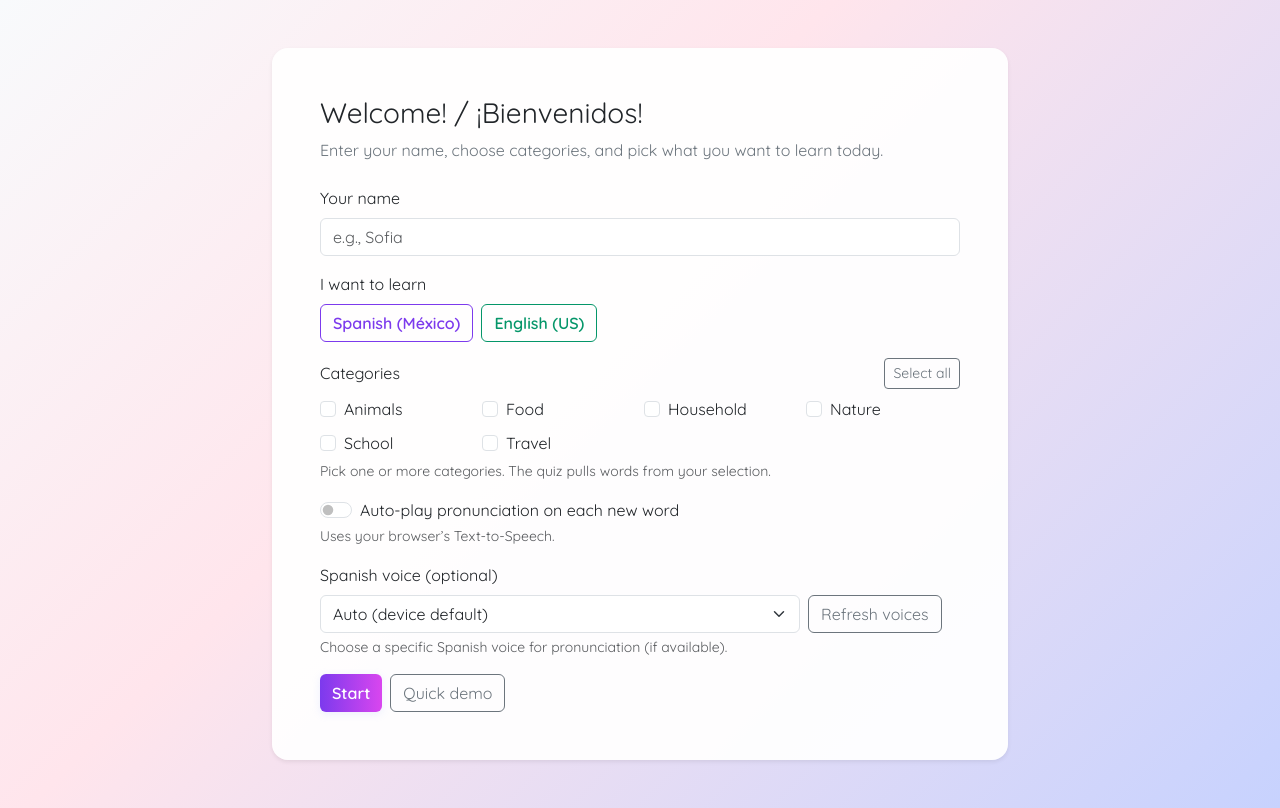
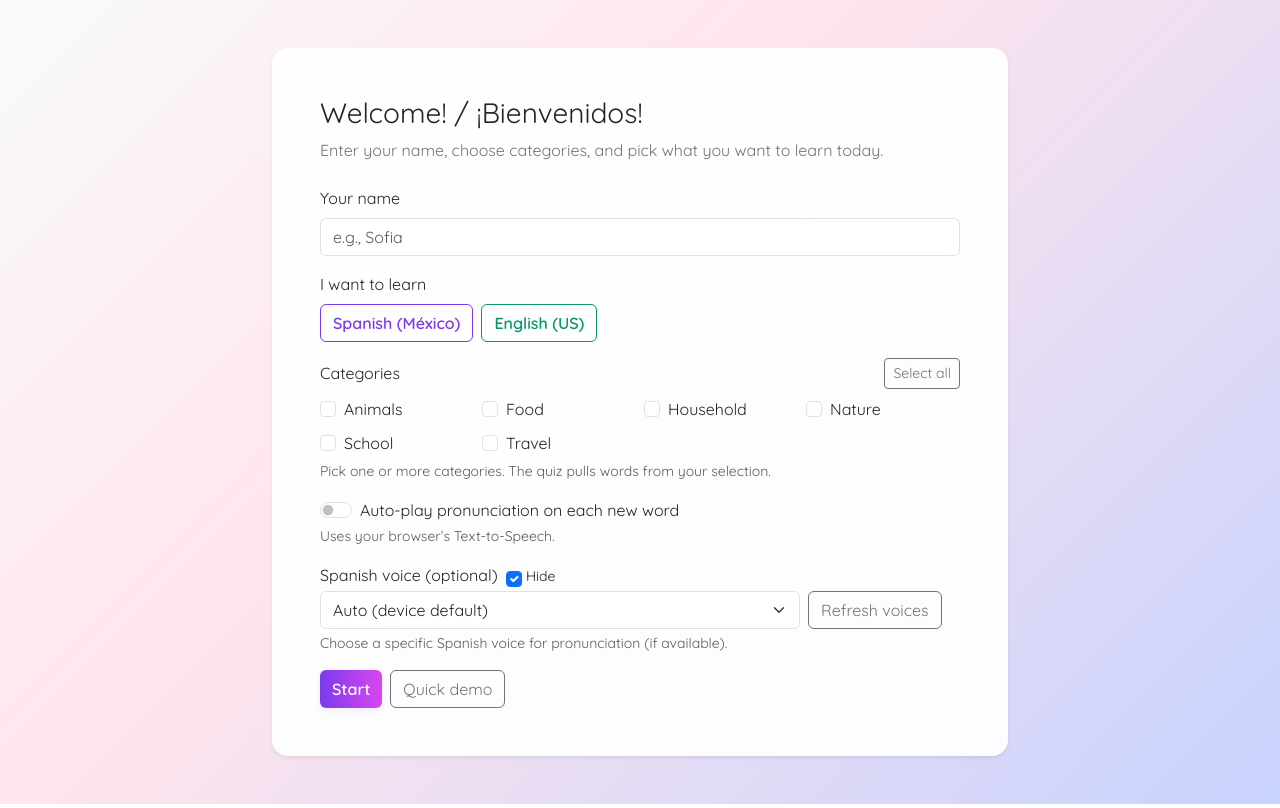
Before and after one commit to LouieR-Perez/bilingual-vocab-game, a plain HTML site: page index.html in a window 1280 px wide. Drawn offline with nearby package versions, Linux system fonts and the light colour scheme.

Commit message:
Enhance Spanish voice selection: add toggle to show/hide voice controls and persist preference

```diff
--- a/index.html
+++ b/index.html
@@ -68,7 +68,15 @@
 
               <!-- Spanish voice selector -->
               <div class="col-12">
-                <label for="voice-select-es" class="form-label">Spanish voice (optional)</label>
+                <div id="voice-select-section">
+                  <div class="d-flex align-items-center mb-1">
+                    <label for="voice-select-es" class="form-label mb-0">Spanish voice (optional)</label>
+                    <div class="ms-2">
+                      <input class="form-check-input" type="checkbox" id="toggle-voice-select" style="vertical-align: middle;" />
+                      <label class="form-check-label small" for="toggle-voice-select" id="toggle-voice-label">Hide</label>
+                    </div>
+                  </div>
+                  <div id="voice-select-controls">
                     <div class="d-flex gap-2 flex-wrap">
                       <select id="voice-select-es" class="form-select" style="max-width: 480px;">
                         <option value="">Auto (device default)</option>
@@ -78,6 +86,8 @@
                       </button>
                     </div>
                     <div class="form-text">Choose a specific Spanish voice for pronunciation (if available).</div>
+                  </div>
+                </div>
               </div>
               <div class="col-12 d-grid d-sm-flex gap-2">
                 <button class="btn btn-primary" type="submit">Start</button>
--- a/js/game.js
+++ b/js/game.js
@@ -1,4 +1,8 @@
 // ========== ELEMENT REFERENCES ==========
+const voiceSelectSection = document.getElementById('voice-select-section');
+const voiceSelectControls = document.getElementById('voice-select-controls');
+const toggleVoiceSelect = document.getElementById('toggle-voice-select');
+const toggleVoiceLabel = document.getElementById('toggle-voice-label');
 const elWelcome  = document.getElementById('screen-welcome');
 const elGame     = document.getElementById('screen-game');
 const elFinish   = document.getElementById('screen-finish');
@@ -52,16 +56,18 @@ const STATE = {
   // NEW: voice preferences
   voices: [],
   spanishVoiceURI: '',   // saved user's choice (voiceURI); '' means auto
+  showVoiceSelect: true, // show/hide Spanish voice selector
 };
 
 // ========== PERSIST PREFERENCES ==========
 function savePrefs() {
   try {
-    localStorage.setItem('bv_player', STATE.player);
-    localStorage.setItem('bv_mode', STATE.mode);
-    localStorage.setItem('bv_autoplay', String(STATE.autoplay));
-    localStorage.setItem('bv_categories', JSON.stringify(STATE.categories));
-    localStorage.setItem('bv_voice_es', STATE.spanishVoiceURI || '');
+  localStorage.setItem('bv_player', STATE.player);
+  localStorage.setItem('bv_mode', STATE.mode);
+  localStorage.setItem('bv_autoplay', String(STATE.autoplay));
+  localStorage.setItem('bv_categories', JSON.stringify(STATE.categories));
+  localStorage.setItem('bv_voice_es', STATE.spanishVoiceURI || '');
+  localStorage.setItem('bv_show_voice_select', String(STATE.showVoiceSelect));
   } catch {}
 }
 
@@ -72,6 +78,7 @@ function loadPrefs() {
     const a = localStorage.getItem('bv_autoplay');
     const c = localStorage.getItem('bv_categories');
     const v = localStorage.getItem('bv_voice_es');
+    const s = localStorage.getItem('bv_show_voice_select');
 
     if (p) inputName.value = p;
     if (m) document.getElementById(`mode-${m}`)?.setAttribute('checked', 'checked');
@@ -86,6 +93,9 @@ function loadPrefs() {
     }
     if (typeof v === 'string') {
       STATE.spanishVoiceURI = v;
+    }
+    if (typeof s === 'string') {
+      STATE.showVoiceSelect = s === 'true';
     }
   } catch {}
 }
@@ -504,6 +514,20 @@ if (btnRefreshVoices) {
 loadPrefs();
 renderCategoryCheckboxes();
 
+// Show/hide Spanish voice selector section based on preference
+if (voiceSelectControls && toggleVoiceSelect && toggleVoiceLabel) {
+  // Only the dropdown, refresh button, and help text are hidden/shown
+  voiceSelectControls.style.display = STATE.showVoiceSelect ? '' : 'none';
+  toggleVoiceSelect.checked = STATE.showVoiceSelect;
+  toggleVoiceLabel.textContent = STATE.showVoiceSelect ? 'Hide' : 'Unhide';
+  toggleVoiceSelect.addEventListener('change', () => {
+    STATE.showVoiceSelect = toggleVoiceSelect.checked;
+    voiceSelectControls.style.display = STATE.showVoiceSelect ? '' : 'none';
+    toggleVoiceLabel.textContent = STATE.showVoiceSelect ? 'Hide' : 'Unhide';
+    savePrefs();
+  });
+}
+
 if (STATE.categories.length) {
   document.querySelectorAll('.cat-check').forEach(cb => {
     cb.checked = STATE.categories.includes(cb.value);
```
Lines whose indentation alone changed are shown as unchanged.
